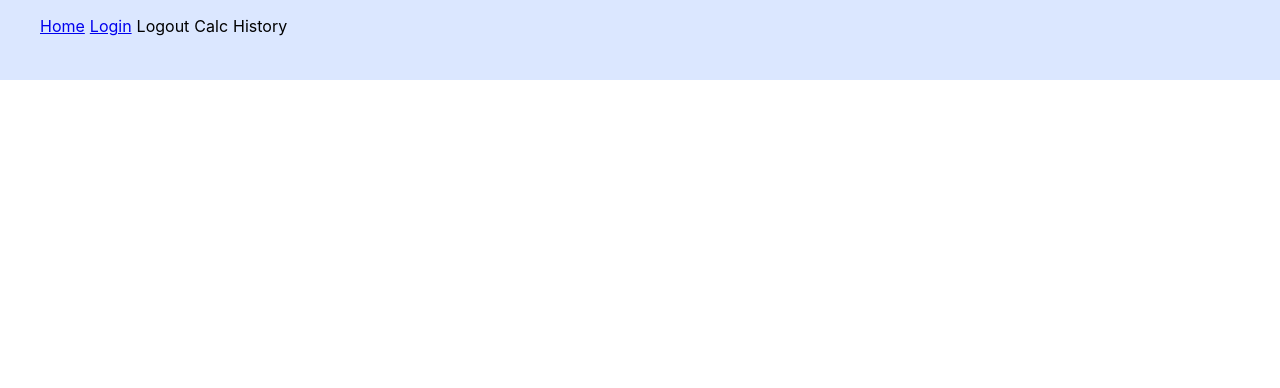
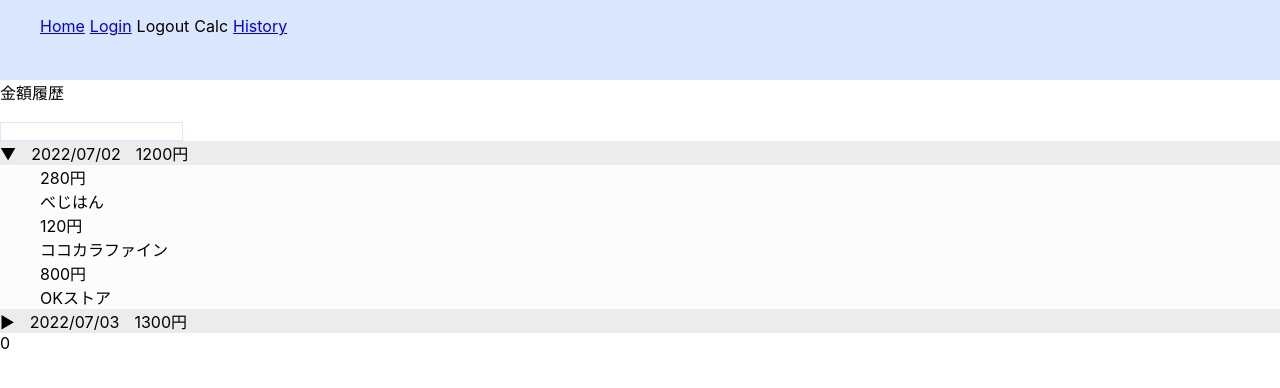
Before and after one commit to Chigusa-Sato/split-expenses, a React (Create React App) app: page /history in a window 1280 px wide. Shown: the top 388 px of the page. Built offline with nearby package versions, Linux system fonts and the light colour scheme.

Commit message:
金額履歴画面 アコーディオンボタンを追加

```diff
--- a/src/App.tsx
+++ b/src/App.tsx
@@ -2,6 +2,7 @@ import { BrowserRouter, Routes, Route } from 'react-router-dom';
 import Home from './pages/Home';
 import Register from './pages/Register';
 import Login from './pages/Login';
+import History from './pages/History';
 import Header from './layouts/Header';
 import './App.css';
 
@@ -9,11 +10,14 @@ const App = () => {
   return (
     <BrowserRouter>
       <Header />
-      <Routes>
-        <Route path={`/`} element={<Home />} />
-        <Route path={`/register/`} element={<Register />} />
-        <Route path={`/login/`} element={<Login />} />
-      </Routes>
+      <div style={{ marginTop: '80px' }}>
+        <Routes>
+          <Route path={`/`} element={<Home />} />
+          <Route path={`/register/`} element={<Register />} />
+          <Route path={`/login/`} element={<Login />} />
+          <Route path={`/history/`} element={<History />} />
+        </Routes>
+      </div>
     </BrowserRouter>
   );
 };
--- /dev/null
+++ b/src/components/atoms/AcordionButton.tsx
@@ -0,0 +1,14 @@
+type Props = {
+  isOpen: boolean;
+  onClick?: () => void;
+};
+// const a = true;
+const AcordionButton = (props: Props) => {
+  return props.isOpen ? (
+    <span onClick={props.onClick}>▼</span>
+  ) : (
+    <span onClick={props.onClick}>▶</span>
+  );
+};
+
+export default AcordionButton;
--- a/src/layouts/Header.tsx
+++ b/src/layouts/Header.tsx
@@ -22,7 +22,9 @@ const Header = () => {
           </li>
           <li>Logout</li>
           <li>Calc</li>
-          <li>History</li>
+          <li>
+            <Link to="/history">History</Link>
+          </li>
         </ul>
       </div>
     </>
--- /dev/null
+++ b/src/pages/History.tsx
@@ -0,0 +1,116 @@
+import AcordionButton from '../components/atoms/AcordionButton';
+import { useState } from 'react';
+
+//useState練習------------------
+const TestState = (): any => {
+  const [count, setCount] = useState(0);
+  return <div onClick={() => setCount(count + 1)}>{count}</div>;
+};
+//-------------------------------
+
+let paymentList = [
+  {
+    id: 1,
+    date: '2022/07/02',
+    totalPayment: 1200,
+    paymentDetails: [
+      { payment: 280, seller: 'べじはん' },
+      { payment: 120, seller: 'ココカラファイン' },
+      { payment: 800, seller: 'OKストア' },
+    ],
+    isOpen: true,
+  },
+  {
+    id: 2,
+    date: '2022/07/03',
+    totalPayment: 1300,
+    paymentDetails: [
+      { payment: 380, seller: 'べじはん' },
+      { payment: 220, seller: 'ココカラファイン' },
+      { payment: 900, seller: 'OKストア' },
+    ],
+    isOpen: false,
+  },
+];
+
+const Register = () => {
+  const [state_paymentList, state_toggleOpenList] = useState(paymentList);
+  const toggleOpenList = (index: number) => {
+    //@ts-ignore
+    state_toggleOpenList(
+      //@ts-ignore
+      state_paymentList.map((list, mapIndex) =>
+        index === mapIndex ? { ...list, isOpen: !list.isOpen } : list
+      )
+    );
+  };
+
+  return (
+    <>
+      <p>金額履歴</p>
+      <div>
+        <input
+          type="text"
+          name=""
+          id=""
+          style={{ border: '1px solid #DBE7FF' }}
+        />
+        <div>
+          {state_paymentList.map((item, index) => {
+            return (
+              <ol
+                key={item.id}
+                style={{
+                  listStyle: 'none',
+                  margin: '0px',
+                  padding: '0px',
+                }}
+              >
+                <li
+                  style={{
+                    backgroundColor: '#ECECEC',
+                    listStyle: 'none',
+                    margin: '0px',
+                  }}
+                >
+                  <AcordionButton
+                    isOpen={item.isOpen}
+                    onClick={() => toggleOpenList(index)}
+                  />
+                  <span
+                    style={{
+                      display: 'inline-block',
+                      padding: '0px 15px',
+                    }}
+                  >
+                    {item.date}
+                  </span>
+                  <span>{item.totalPayment}円</span>
+                  {item.paymentDetails.map((subItem) => {
+                    return (
+                      item.isOpen && (
+                        <ol
+                          key={subItem.payment}
+                          style={{
+                            backgroundColor: '#FCFCFC',
+                            listStyle: 'none',
+                          }}
+                        >
+                          <li>{subItem.payment}円</li>
+                          <li>{subItem.seller}</li>
+                        </ol>
+                      )
+                    );
+                  })}
+                </li>
+              </ol>
+            );
+          })}
+        </div>
+        <TestState />
+      </div>
+    </>
+  );
+};
+
+export default Register;
```
